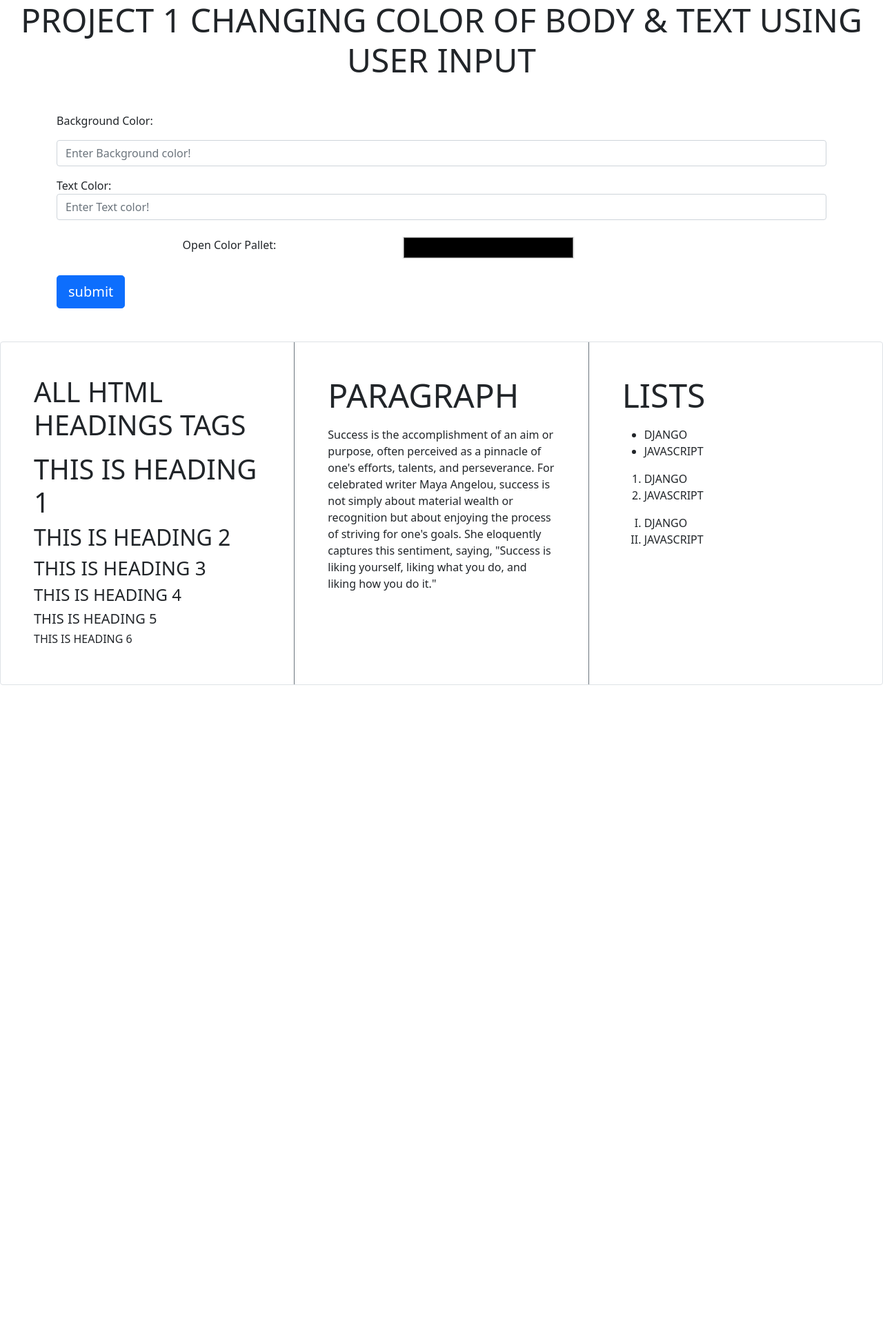
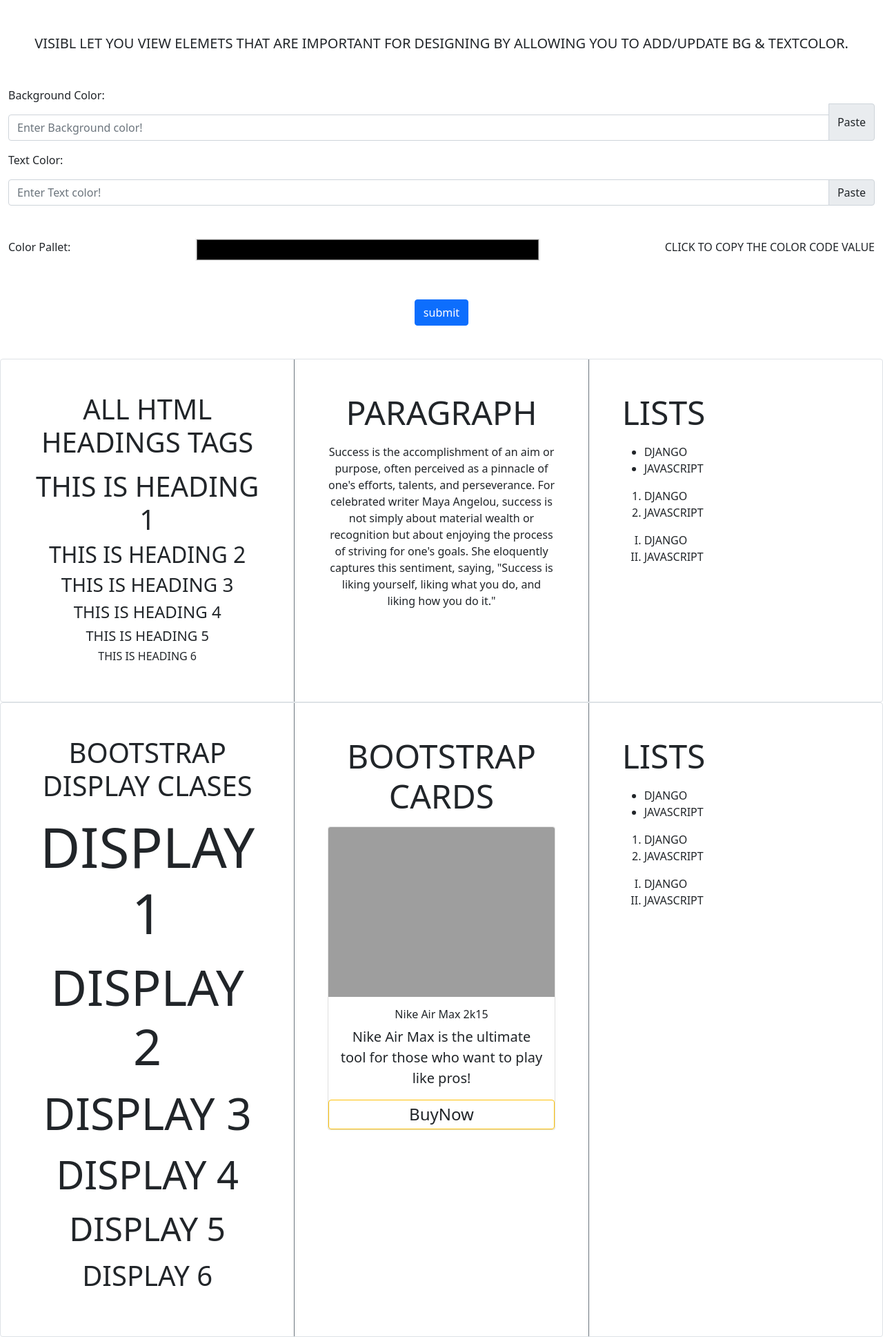
Before and after one commit to AliulhaQ07/Java_Script_Projects, a Django app: page /project1 in a window 1280 px wide. Shown: the part 58-1996 px from the top of the page at 69% size. Before the commit the page ends 1051 px from the top, so only its background shows below. Run offline with Django 4.2, Linux system fonts and the light colour scheme; grey boxes are pictures that could not be loaded.

Commit message:
added functionality using javascript like colors inputed from user and then get the values of that input feilds and then storing into the variables and by using that changing the bg & text values of certain elements like headings, paragraph, lists and etc TECH: django, html,css&js bootstrap-5 is also used.

```diff
--- a/JavaScript_Projects_App/static/javascript_files/project1.js
+++ b/JavaScript_Projects_App/static/javascript_files/project1.js
@@ -1,31 +1,9 @@
-// const buttons = document.querySelectorAll('.btn');
-// const body = document.querySelector('body');
-//
-// console.log(buttons);
-// buttons.forEach(function (button) {
-//
-//     button.addEventListener('click', function (event) {
-//         event.preventDefault();
-//         // console.log(button);
-//
-//         if (event.target.id === 'red') {
-//             body.style.backgroundColor = 'red';
-//             body.style.color = 'white';
-//         }
-//         if (event.target.id === 'green') {
-//             body.style.backgroundColor = 'green';
-//             body.style.color = 'white';
-//         }
-//         if (event.target.id === 'blue') {
-//             body.style.backgroundColor = 'blue';
-//             body.style.color = 'red';
-//         }
-//
-//     })
-// })
+
+// experiment code
+
+const bg_body = document.querySelector('#bg_body');
 
 
-// ------------------------------------------------
 
 const colorsForm = document.querySelector('#colorsForm')
 // FOR BOOTSTRAP STYLING.
@@ -38,8 +16,8 @@ userInput.classList.add('form-control', 'mt-3');
 // FOR INPUT TEXT COLOR
 const userTextInput = document.querySelector('#userTextInput')
 userTextInput.classList.add('form-control');
-
-const bg_Div = document.querySelector('#bg_Div')
+//new code;
+const bg_Div = document.querySelectorAll('#bg_Div')
 
 colorsForm.addEventListener('submit', function (e) {
     e.preventDefault();
@@ -50,10 +28,17 @@ colorsForm.addEventListener('submit', function (e) {
 
 
     if (userInput && userTextInput === '' || !isNaN(userInput)) {
-        forErrors.innerHTML = 'Empty strings & numbers are not allowed';
+        forErrors.innerHTML = 'INVALID INPUT';
     } else {
         forErrors.innerHTML = '';
-        bg_Div.style.backgroundColor = userInput;
+        // bg_Div.style.backgroundColor = userInput;
+
+        // new code
+        bg_Div.forEach(function (Background_Divs, index) {
+            Background_Divs.style.backgroundColor = userInput;
+        })
+
+
         headings.forEach(heading => {
             heading.style.color = userTextInput
         })
@@ -69,15 +54,16 @@ const color_Code = document.querySelector('#color_Code');
 
 const copiedMessage = document.querySelector('#notification');
 
+const pasteButton1 = document.querySelector('#pasteButton1');
+const pasteButton2 = document.querySelector('#pasteButton2');
 
-
-
-
+// TO SIMPLY SHOW THE VALUE OF COLOR INTO A P TAG USNG innerHTML;
 colorPicker.addEventListener('input', function (e) {
     color_Code.innerHTML = selectedColor.value;
 
 })
 
+// COPY FUNCTION
 color_Code.addEventListener('click', function (e) {
 
     const range = document.createRange();
@@ -96,3 +82,44 @@ color_Code.addEventListener('click', function (e) {
     }, 1500);
 
 })
+
+
+// PASTE FUNCTION for bg color
+pasteButton1.addEventListener('click', function (e) {
+       navigator.clipboard.readText()
+        .then((color) => {
+            // Check if the clipboard content is a valid color
+            if (/^#[0-9A-F]{6}$/i.test(color)) {
+                // Paste the color value into the input field
+                userInput.value = color;
+            } else {
+                // If the clipboard content is not a valid color, notify the user
+                alert('Clipboard does not contain a valid color value.');
+            }
+        })
+        .catch((error) => {
+            // Handle errors
+            console.error('Failed to read clipboard contents: ', error);
+            alert('Failed to read clipboard contents.');
+        });
+})
+
+// PASTE BUTTON FOR TEXT COLOR
+pasteButton2.addEventListener('click', function (e) {
+       navigator.clipboard.readText()
+        .then((color) => {
+            // Check if the clipboard content is a valid color
+            if (/^#[0-9A-F]{6}$/i.test(color)) {
+                // Paste the color value into the input field
+                userTextInput.value = color;
+            } else {
+                // If the clipboard content is not a valid color, notify the user
+                alert('Clipboard does not contain a valid color value.');
+            }
+        })
+        .catch((error) => {
+            // Handle errors
+            console.error('Failed to read clipboard contents: ', error);
+            alert('Failed to read clipboard contents.');
+        });
+})
--- a/JavaScript_Projects_App/static/style.css
+++ b/JavaScript_Projects_App/static/style.css
@@ -3,8 +3,9 @@
 
 #colorPicker{
     height: 32px;
-    width: 250px;
+    width: 500px;
     border: none;
+    /*border-radius: 50px;*/
 }
 
 .notification {
@@ -15,7 +16,7 @@
   border-radius: 4px;
   position: absolute;
   /*top: 500px; !* Adjust based on your layout *!*/
-  /*left: 50%; !* Center the notification *!*/
+  left: 70%; /* Center the notification */
   /*transform: translateX(-50%);*/
   /*z-index: 1000; !* Ensure it appears above other elements *!*/
 }
@@ -24,3 +25,11 @@
 #simpleList li{
     list-style-type: upper-roman;
 }
+
+.sample{
+
+    height: 500px;
+    width: 500px;
+    border: 2px solid black;
+
+}
--- a/JavaScript_Projects_App/templates/index.html
+++ b/JavaScript_Projects_App/templates/index.html
@@ -12,6 +12,8 @@
     {# bootstrap icons cdn#}
     <link rel = "stylesheet" href = "https://cdn.jsdelivr.net/npm/bootstrap-icons@1.11.3/font/bootstrap-icons.min.css">
     {# custom css files #}
+    {# FAV ICON #}
+    <link rel = "icon" type = "image/x-icon" href=" /media/logo.png">
 
 
     <link rel = "stylesheet" href = "{% static 'style.css' %}">
--- a/JavaScript_Projects_App/templates/project_1.html
+++ b/JavaScript_Projects_App/templates/project_1.html
@@ -12,65 +12,68 @@
     {# bootstrap icons cdn#}
     <link rel = "stylesheet" href = "https://cdn.jsdelivr.net/npm/bootstrap-icons@1.11.3/font/bootstrap-icons.min.css">
 
-
+    {# FAV ICON #}
+    <link rel = "icon" type = "image/x-icon" href = " /media/logo.png">
+    {# CUSTOM CSS FILE LINKING #}
     <link rel = "stylesheet" href = "{% static 'style.css' %}">
 
-    {#  -----  #}
+    {#  --GOOGLE FONTS ---  #}
     <link rel = "preconnect" href = "https://fonts.googleapis.com">
     <link rel = "preconnect" href = "https://fonts.gstatic.com" crossorigin>
     <link href = "https://fonts.googleapis.com/css2?family=Lexend:wght@100..900&display=swap" rel = "stylesheet">
 
 </head>
-<body>
+<body id="bg_body">
 
 {# HEADER #}
 {% block header %}
     {% include 'header.html' %}
 {% endblock %}
 
-<h1 class = "display-5  text-uppercase text-center">Project 1 changing color of body & Text using user input</h1>
+<p class = " lead text-center my-5">VISIBL LET YOU VIEW ELEMETS THAT ARE IMPORTANT FOR DESIGNING BY ALLOWING YOU TO ADD/UPDATE BG & TEXTCOLOR.</p>
 
-<div class = "container my-5">
+<div class = "container-fluid my-5">
 
     <form id = "colorsForm">
 
-        {# BACKGROUND COLOR  #}
-        <div>
-            <label for = "userBgInput">Background Color:</label>
+        {#         BACKGROUND COLOR#}
+        <label for = "userBgInput">Background Color:</label>
+        <div class = "input-group">
             <input type = "text" id = "userBgInput" placeholder = "Enter Background color!">
+            <span class = "input-group-text" id = "pasteButton1"> Paste </span>
         </div>
 
+
+        <label class = "my-3" for = "userTextInput">Text Color:</label>
         {# TEXT COLOR  #}
-        <div>
-            <label for = "userTextInput" style = "margin-top: 16px; ">Text Color:</label>
+        <div class = "input-group ">
             <input type = "text" id = "userTextInput" placeholder = "Enter Text color!">
+            <span class = "input-group-text" id = "pasteButton2"> Paste </span>
         </div>
 
         {# COLOR PICKER  #}
-        <div class = "d-flex justify-content-evenly align-content-center my-4">
-            <label for = "colorPicker">Open Color Pallet:</label>
+        <div class = "d-flex justify-content-between align-content-center my-5">
+            <label for = "colorPicker">Color Pallet: </label>
             <input type = "color" id = "colorPicker">
-            <p id = "color_Code"></p>
+            <p id = "color_Code">CLICK TO COPY THE COLOR CODE VALUE</p>
 
             <div id = "notification" class = "notification">Text copied!</div>
 
         </div>
 
-        <div>
+        <div class = "text-center">
             <p id = "forErrors"></p>
-            <button id = "userSubmit" class = "btn-lg d-block">submit</button>
+            <button id = "userSubmit" class = "btn">submit</button>
         </div>
 
     </form>
 </div>
 
 
-{#<span class = "input-group-text"><span><input id="colorPicker" type = "color"></span></span>#}
-
 <div class = "container-fluid border border-1 rounded" id = "bg_Div">
     <div class = "row">
 
-        <div class = "col p-5  border-end border-1 border-secondary ">
+        <div class = "col p-5  border-end border-1 border-secondary  text-center ">
             <p class = "display-6" id = "headings">ALL HTML HEADINGS TAGS</p>
             <p class = "h1" id = "headings">THIS IS HEADING 1 </p>
             <p class = "h2" id = "headings">THIS IS HEADING 2</p>
@@ -80,10 +83,58 @@
             <p class = "h6" id = "headings">THIS IS HEADING 6</p>
         </div>
 
-        <div class = "col p-5 border-end border-1 border-secondary">
+        <div class = "col p-5 border-end border-1 border-secondary  text-center">
             <p id = "headings" class = "display-5">PARAGRAPH </p>
             <p id = "headings">Success is the accomplishment of an aim or purpose, often perceived as a pinnacle of one's efforts, talents, and perseverance. For celebrated writer Maya Angelou, success is not simply about material wealth or
                                recognition but about enjoying the process of striving for one's goals. She eloquently captures this sentiment, saying, "Success is liking yourself, liking what you do, and liking how you do it."</p>
+        </div>
+
+        <div class = "col p-5 ">
+            <p id = "headings" class = "display-5"> LISTS </p>
+            <ul>
+                <li id = "headings">DJANGO</li>
+                <li id = "headings">JAVASCRIPT</li>
+            </ul>
+
+            <ol>
+                <li id = "headings">DJANGO</li>
+                <li id = "headings">JAVASCRIPT</li>
+            </ol>
+
+            <ol id = "simpleList">
+                <li id = "headings">DJANGO</li>
+                <li id = "headings">JAVASCRIPT</li>
+            </ol>
+        </div>
+
+    </div>
+</div>
+
+<div class = "container-fluid border border-1 rounded" id = "bg_Div">
+   <div class = "row">
+
+        <div class = "col p-5  border-end border-1 border-secondary text-center ">
+            <p class = "display-6" id = "headings">BOOTSTRAP DISPLAY CLASES</p>
+            <p class = "display-1" id = "headings">DISPLAY 1 </p>
+            <p class = "display-2" id = "headings">DISPLAY 2 </p>
+            <p class = "display-3" id = "headings">DISPLAY 3 </p>
+            <p class = "display-4" id = "headings">DISPLAY 4 </p>
+            <p class = "display-5" id = "headings">DISPLAY 5 </p>
+            <p class = "display-6" id = "headings">DISPLAY 6 </p>
+
+        </div>
+
+        <div class = "col p-5 border-end border-1 border-secondary text-center">
+            <p id = "headings" class = "display-5"> BOOTSTRAP CARDS </p>
+            <div class = "card" >
+                <img src = "https://images.unsplash.com/photo-1511556532299-8f662fc26c06?q=80&w=2070&auto=format&fit=crop&ixlib=rb-4.0.3&ixid=M3wxMjA3fDB8MHxwaG90by1wYWdlfHx8fGVufDB8fHx8fA%3D%3D" class = "card-img-top img-fluid" alt = "...">
+                <div class = "card-body text-center" id="bg_Div">
+                    <h6 class = "card-title " id="headings">Nike Air Max 2k15</h6>
+                    <hp class = "card-text lead" id="headings">Nike Air Max is the ultimate tool for those who want to play like pros!</hp>
+
+                </div>
+                <a href="#" class="btn rounded border-warning border-1 " ><span id="headings" class="h4">BuyNow</span></a>
+            </div>
         </div>
 
         <div class = "col p-5">
@@ -98,16 +149,16 @@
                 <li id = "headings">JAVASCRIPT</li>
             </ol>
 
-            <ol id="simpleList">
+            <ol id = "simpleList">
                 <li id = "headings">DJANGO</li>
                 <li id = "headings">JAVASCRIPT</li>
             </ol>
+        </div>
+
+    </div>
+</div>
 
 
-        </div>
-
-
-    </div>
 
 
 </div>
```
Also changed, not shown: JavaScript_Projects_App/static/logo.png (deleted).
